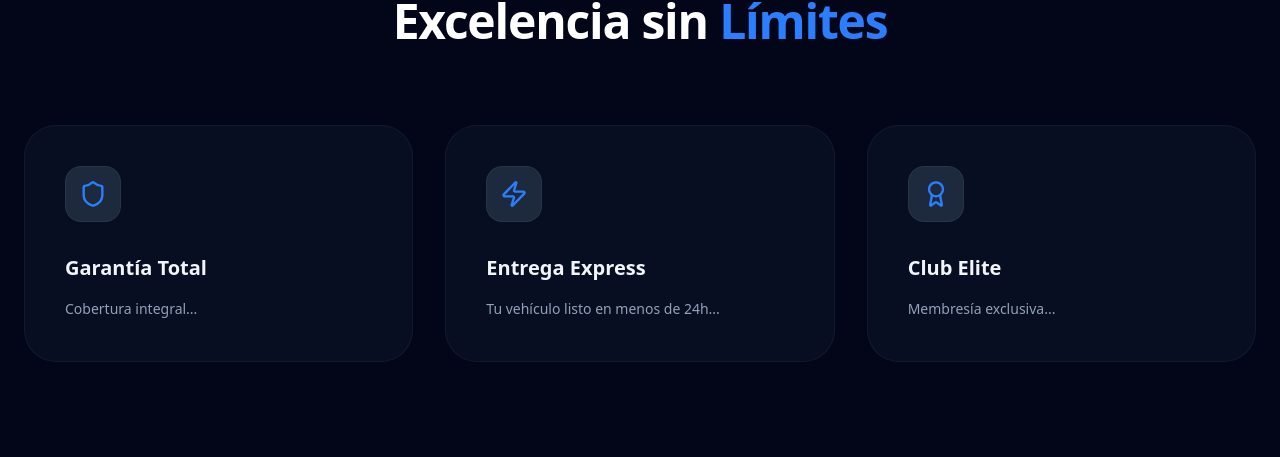
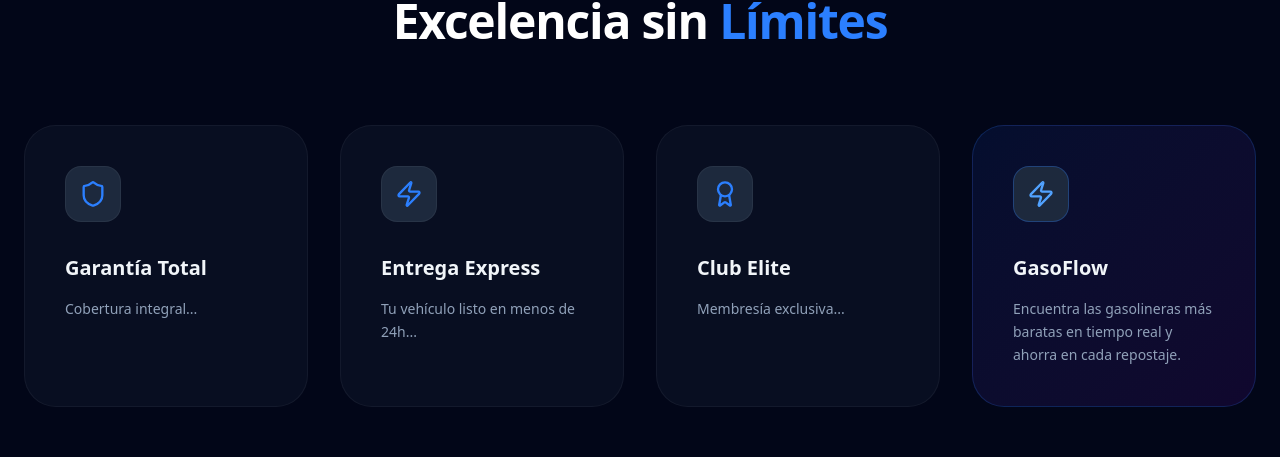
Before and after one commit to sergioramirezmoron/ProyectoFinGrado, a React app in the folder frontend/: page / in a window 1280 px wide. Shown: the part 2578-3035 px from the top of the page. Built offline with nearby package versions, Linux system fonts and the light colour scheme; no server answers; grey boxes are pictures that could not be loaded; the HTML template or start-up script is replaced by a standard one.

Commit message:
feat: added gasoflow link

```diff
--- a/frontend/src/pages/public/Home.tsx
+++ b/frontend/src/pages/public/Home.tsx
@@ -250,7 +250,7 @@ const Home = () => {
         Excelencia sin <span className="text-blue-500">Límites</span>
       </h2>
     </div>
-          <div className="grid grid-cols-1 md:grid-cols-3 gap-8">
+    <div className="grid grid-cols-1 md:grid-cols-2 lg:grid-cols-4 gap-8">
       {[
         {
           icon: Shield,
@@ -283,6 +283,25 @@ const Home = () => {
           </p>
         </div>
       ))}
+
+      {/* Enlace a GasoFlow */}
+      <a
+        href="https://www.gasoflow.com"
+        target="_blank"
+        rel="noopener noreferrer"
+        className="group p-10 rounded-4xl bg-gradient-to-br from-blue-600/10 to-purple-600/10 border border-blue-500/20 hover:border-blue-500/50 hover:from-blue-600/20 hover:to-purple-600/20 transition-all duration-500 relative overflow-hidden hover:shadow-2xl hover:shadow-blue-500/20 cursor-pointer"
+      >
+        <div className="w-14 h-14 bg-slate-800 rounded-2xl flex items-center justify-center mb-8 border border-blue-500/30">
+          <Zap size={28} className="text-blue-400 group-hover:text-blue-300 transition-colors" />
+        </div>
+        <h3 className="text-xl font-bold mb-4 text-slate-100 flex items-center gap-2">
+          GasoFlow
+          <ArrowRight size={18} className="text-blue-500 opacity-0 group-hover:opacity-100 group-hover:translate-x-1 transition-all" />
+        </h3>
+        <p className="text-slate-400 leading-relaxed text-sm group-hover:text-slate-300 transition-colors">
+          Encuentra las gasolineras más baratas en tiempo real y ahorra en cada repostaje.
+        </p>
+      </a>
     </div>
   </div>
 </section>
```
Lines whose indentation alone changed are shown as unchanged.
